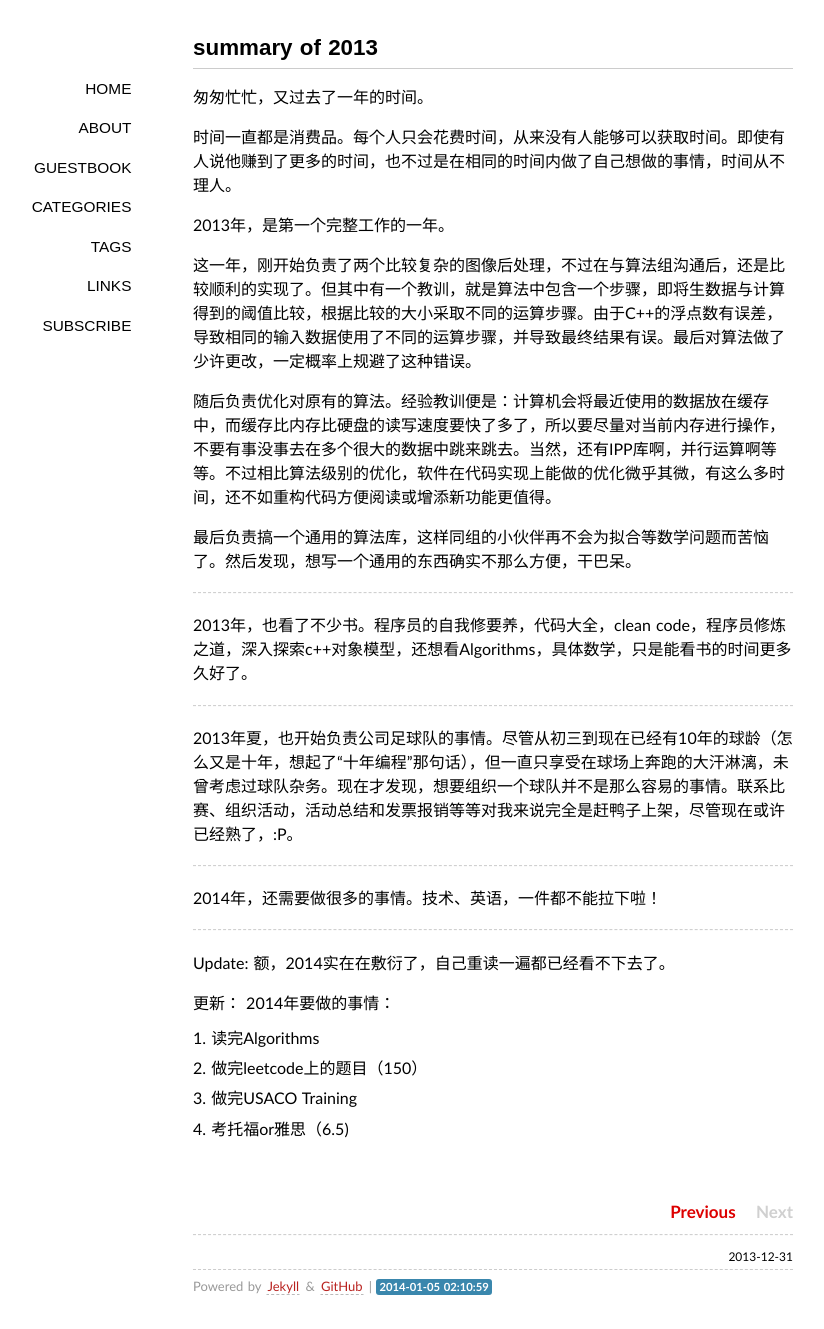
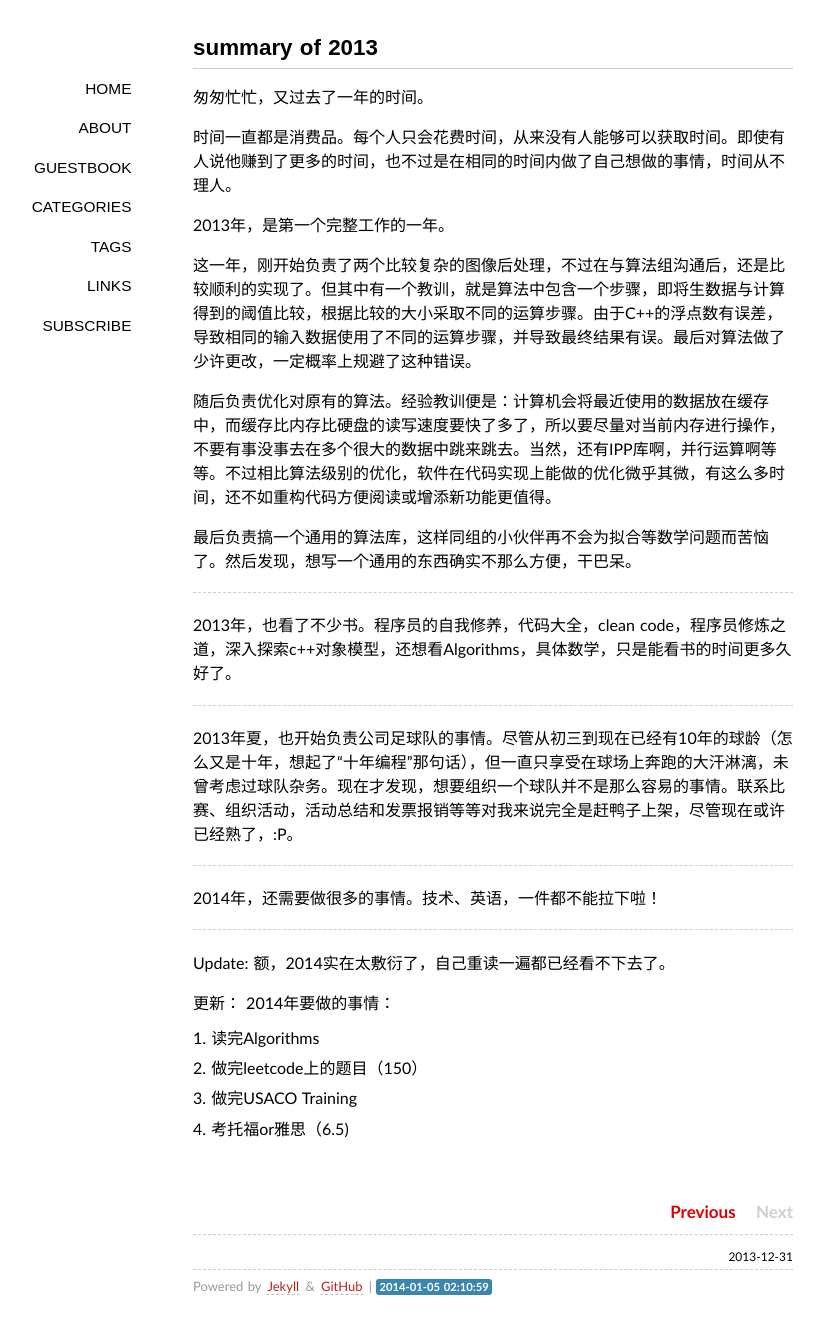
Before and after one commit to manfeyn/manfeyn.github.com, a Jekyll site: the page built from _posts/2013-12-31-annual-of-2013.md, in a window 1280 px wide. Shown: the whole page, without its empty margins (147-971 px from the left). Built offline with Jekyll 4.4.1, drawn with Linux system fonts in a browser that asks for light colours; some web fonts are replaced; Markdown is read by kramdown in place of the engine named in the settings; comment, search, counter and statistics services are not loaded.

Commit message:
Update 2013-12-31-annual-of-2013.md

```diff
--- a/_posts/2013-12-31-annual-of-2013.md
+++ b/_posts/2013-12-31-annual-of-2013.md
@@ -21,7 +21,7 @@ tags:
 
 ----------
 
-2013年，也看了不少书。程序员的自我修要养，代码大全，clean code，程序员修炼之道，深入探索c++对象模型，还想看Algorithms，具体数学，只是能看书的时间更多久好了。
+2013年，也看了不少书。程序员的自我修养，代码大全，clean code，程序员修炼之道，深入探索c++对象模型，还想看Algorithms，具体数学，只是能看书的时间更多久好了。
 
 ----------
 
@@ -32,7 +32,7 @@ tags:
 
 ----------
 Update:
-额，2014实在在敷衍了，自己重读一遍都已经看不下去了。
+额，2014实在太敷衍了，自己重读一遍都已经看不下去了。
 
 更新：
 2014年要做的事情：
```
